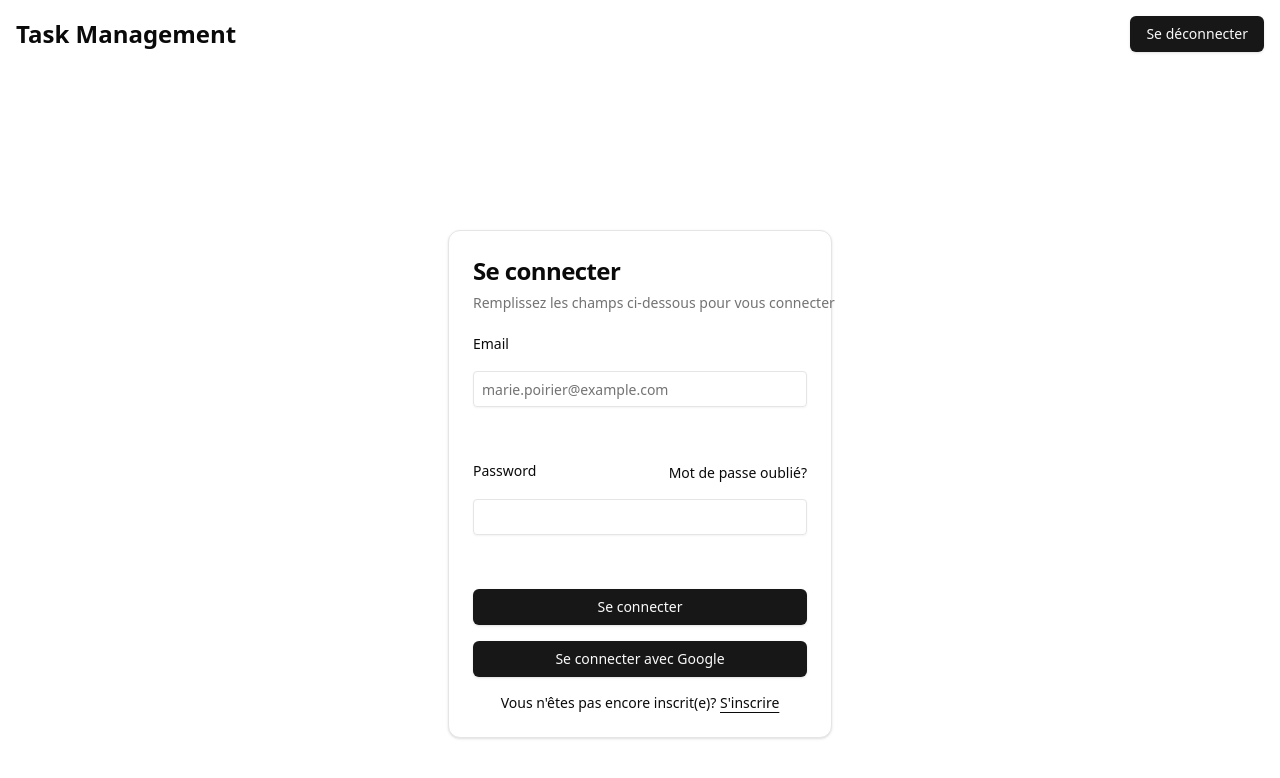
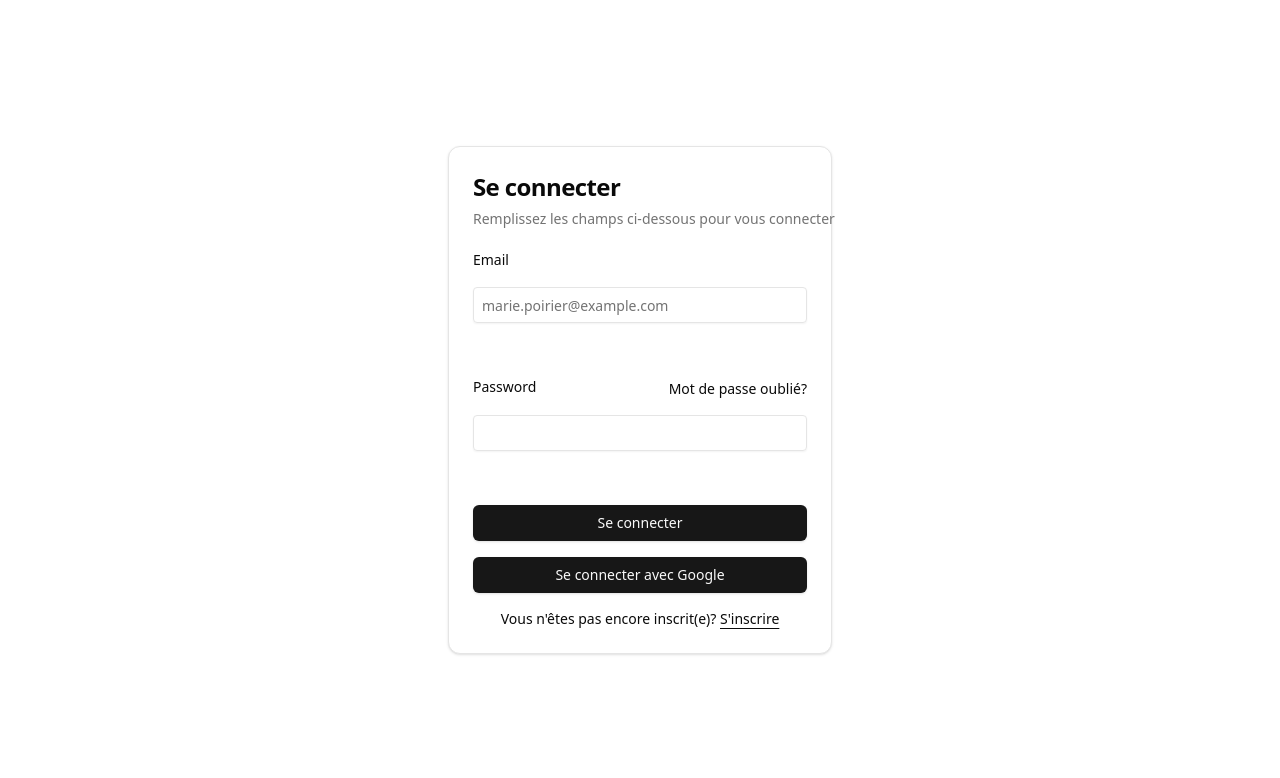
Before and after one commit to Chounic/next-kanban-dnd, a Next.js app: page /login in a window 1280 px wide. Shown: the top 778 px of the page. Built offline with nearby package versions, Linux system fonts and the light colour scheme; what kysely-postgres-js would draw is missing.

Commit message:
feat: restructure authentication and task management pages with new layout components

```diff
--- /dev/null
+++ b/app/(dashboard)/layout.tsx
@@ -0,0 +1,15 @@
+import { SignOut } from "@/components/auth/SignOutButton";
+
+export default function Layout({ children }: { children: React.ReactNode }) {
+  return (
+    <>
+      <header className="container mx-auto p-4">
+        <div className="flex justify-between items-center mb-4">
+          <h1 className="text-2xl font-bold">Task Management</h1>
+          <SignOut />
+        </div>
+      </header>
+      {children}
+    </>
+  );
+}
--- a/app/layout.tsx
+++ b/app/layout.tsx
@@ -1,7 +1,6 @@
 import { Toaster } from "@/components/ui/sonner";
 import "./globals.css";
 import { Inter } from "next/font/google";
-import { SignOut } from "@/components/auth/SignOutButton";
 
 export const metadata = {
   metadataBase: new URL("https://postgres-kysely.vercel.app"),
@@ -24,12 +23,6 @@ export default function RootLayout({
   return (
     <html lang="en">
       <body className={inter.variable}>
-        <header className="container mx-auto p-4">
-          <div className="flex justify-between items-center mb-4">
-            <h1 className="text-2xl font-bold">Task Management</h1>
-            <SignOut />
-          </div>
-        </header>
         {children}
         <Toaster richColors />
       </body>
```
Also changed, not shown: app/(auth)/login/page.tsx (renamed from app/login/page.tsx), app/(auth)/signup/page.tsx (renamed from app/signup/page.tsx), app/(dashboard)/page.tsx (renamed from app/page.tsx).
